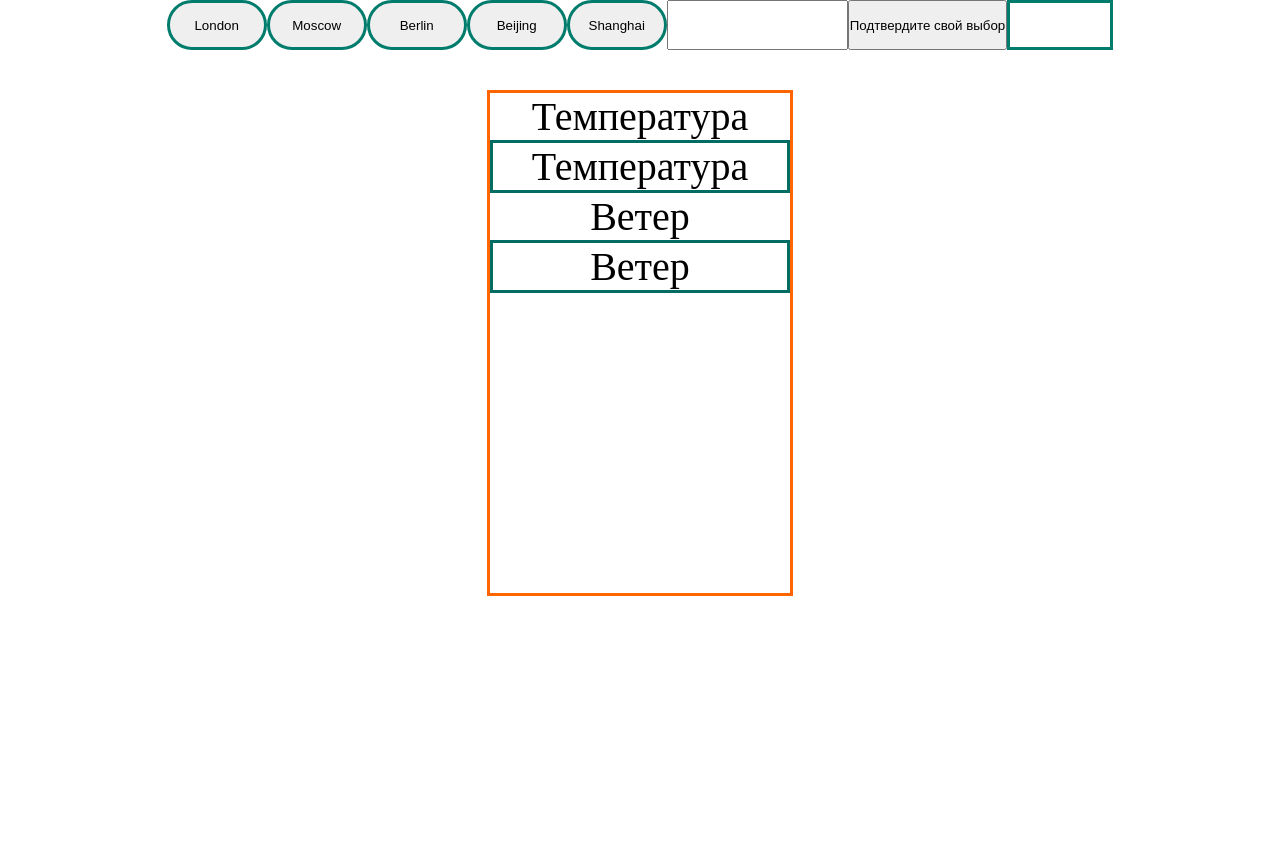
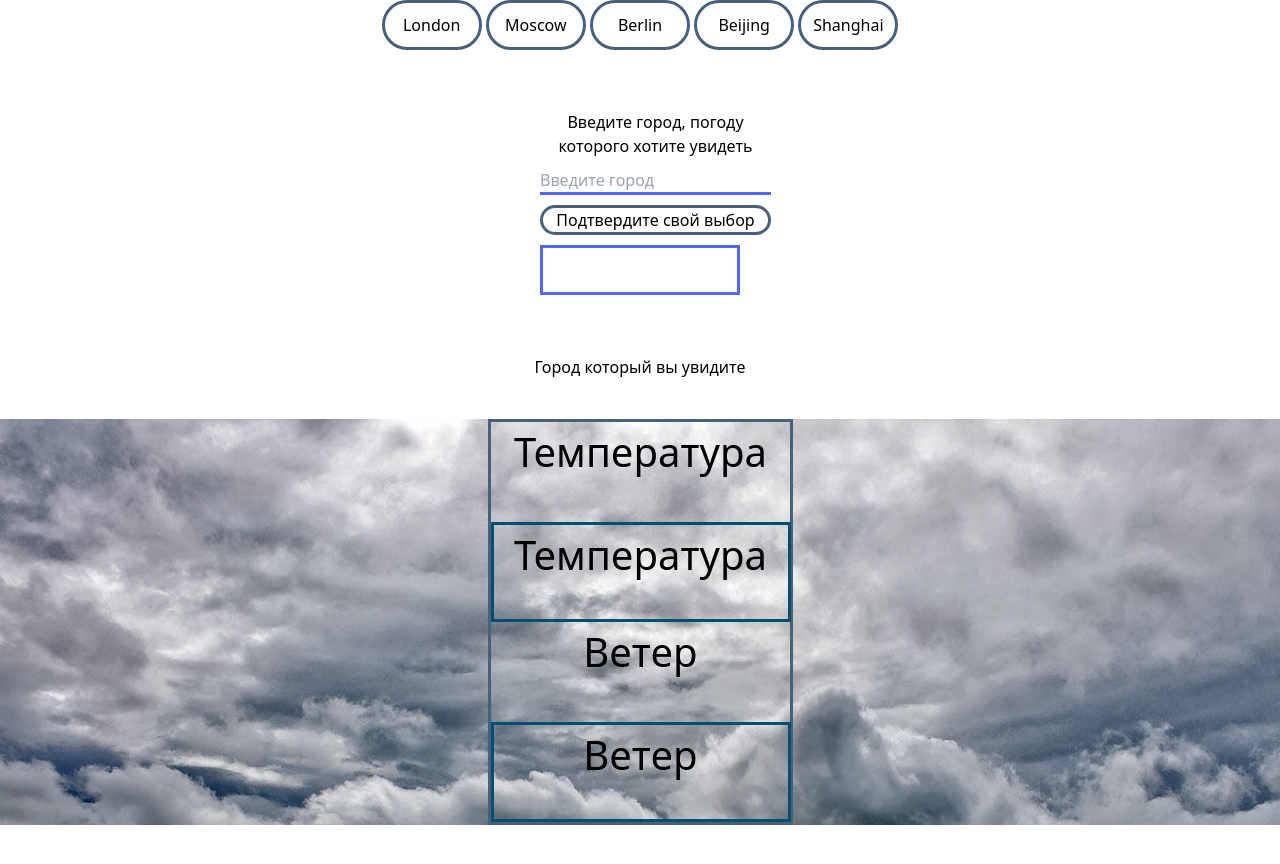
Before and after one commit to LuffyAraragy/WeatherWebPromis, a website: page src/index.html in a window 1280 px wide. Before the commit the page ends 800 px from the top, so only its background shows below. Drawn offline with nearby package versions, Linux system fonts and the light colour scheme; files that its build step writes are made by us from their sources; files whose address does not match are found by name.

Commit message:
All content changed

```diff
--- a/gulp/version.json
+++ b/gulp/version.json
@@ -1,3 +1,3 @@
 {
-    "main": "20231106114230"
+    "main": "20231107110048"
 }
--- a/package.json
+++ b/package.json
@@ -49,6 +49,7 @@
   "dependencies": {
     "axios": "^1.6.0",
     "cheerio": "^1.0.0-rc.12",
-    "puppeteer": "^21.4.1"
+    "puppeteer": "^21.4.1",
+    "tailwindcss": "^3.3.5"
   }
 }
--- a/src/html/header.html
+++ b/src/html/header.html
@@ -1,4 +1,5 @@
-<div class="header" id="button-container">
+<div class="header" src="../img/2.jpg">
+    <div id="button-container">
         <button class="button">
             London
         </button>
@@ -14,8 +15,14 @@
         <button class="button">
             Shanghai
         </button>
+    </div>
+
+    <div class="input-container">
         <!-- <input type="text"> -->
-    <input type="text" id="text-input" name = "message" value="">
+        <div class="text">
+            Введите город, погоду которого хотите увидеть
+        </div>
+        <input type="text" id="text-input" name = "message" value="" placeholder="Введите город">
         <button class="input-button">
             Подтвердите свой выбор
         </button>
@@ -23,3 +30,13 @@
 
         </div>
     </div>
+    <div class="text">
+        Город который вы увидите
+    </div>
+
+    <!-- Интеграция teilwind В проект -->
+    <!-- <div class="text-3xl font-bold underline">
+        Hello world!
+    </div> -->
+
+</div>
--- a/src/html/weather.html
+++ b/src/html/weather.html
@@ -1,14 +1,16 @@
 <div class="weather">
-    <div class="temperature-name">
+    <div class="all-content">
+        <div class="temperature-name size-block">
             Температура
         </div>
-    <div class="temperature">
+        <div class="temperature size-block">
             Температура
         </div>
-    <div class="wind-name">
+        <div class="wind-name size-block">
             Ветер
         </div>
-    <div class="wind">
+        <div class="wind size-block">
             Ветер
         </div>
     </div>
+</div>
--- a/src/index.html
+++ b/src/index.html
@@ -3,14 +3,16 @@
     @@include('html/head.html',{
     "title":"Главная"
     })
- <body>
+   <body>
       <main class="main-blocks">
 
          @@include('html/header.html',{})
          @@include('html/weather.html',{})
 
+      </main>
 
-      </main>
-    <script src = "js/app.min.js"></script>
- </body>
+      <script src = "js/app.min.js"></script>
+      <script src = "https://cdn.tailwindcss.com"></script>
+
+   </body>
 </html>
--- a/src/js/app.js
+++ b/src/js/app.js
@@ -1,143 +1,33 @@
-//console.log("alax");
-//import Swiper from "swiper";
 import * as flsFunctions from "./modules/functions.js";
 
 flsFunctions.isWebp();
 
-// Убрать
-import Swiper, { Navigation, Pagination } from 'swiper';
+const functionFetch = (nameCity) => {
+  fetch(`https://api.openweathermap.org/data/2.5/weather?q=${nameCity}&appid=96ecd3f33dcc527de032893cda86702c`)
+      .then(function (resp){ return resp.json() })
+      .then(function (data) {
+          console.log(data);
+          document.querySelector('.wind').innerHTML = data.wind.speed + " М/с";
+          document.querySelector('.temperature').innerHTML = Math.round(data.main.temp - 273) + "&deg";
+          document.querySelector('.text-information').innerHTML = nameCity;
+      })
+      .catch(function () {
+          console.log("Ошибка" + `https://api.openweathermap.org/data/2.5/weather?q=${nameCity}&appid=96ecd3f33dcc527de032893cda86702c`);
+      });
+};
 
-const swiper = new Swiper();
-
-
-
-
-// Сделать делегирование на кнопки
-// let city = "";
 // London, Moscow, Berlin, Shanghai, Beijing
-// document.getElementById("button1").onclick = function() {
-//     city = 'London';
-
-// };
-
-// document.getElementById("button2").onclick = function() {
-//     city = 'Moscow';
-
-// };
-
-// document.getElementById("button3").onclick = function() {
-//     city = 'Berlin';
-
-// };
-
-// document.getElementById("button4").onclick = function() {
-//     city = 'Frankfurt';
-
-// };
-
-// document.getElementById("button5").onclick = function() {
-//     city = 'Shanghai';
-
-
-// };
-
-// const buttons = document.querySelectorAll('.button');
-//       buttons.forEach(button => {
-//         button.addEventListener('click', () => {
-//             fetch(`https://api.openweathermap.org/data/2.5/weather?q=${city}&appid=96ecd3f33dcc527de032893cda86702c`)
-//             .then(function (resp){ return resp.json() })
-//             .then(function (data) {
-//                 console.log(data);
-//                 document.querySelector('.wind').innerHTML = data.wind.speed;
-//                 document.querySelector('.temperature').innerHTML = Math.round(data.main.temp - 273);
-//             })
-//             .catch(function () {
-
-//             });
-//         });
-//       });
-
-
       const buttonContainer = document.getElementById('button-container');
 
       buttonContainer.addEventListener('click', function(event) {
         if (event.target.className === 'button') {
-          // Вы можете выполнить здесь код, связанный с кнопкой, которая была нажата
-          fetch(`https://api.openweathermap.org/data/2.5/weather?q=${event.target.textContent}&appid=96ecd3f33dcc527de032893cda86702c`)
-            .then(function (resp){ return resp.json() })
-            .then(function (data) {
-                console.log(data);
-                document.querySelector('.wind').innerHTML = data.wind.speed + " М/с";
-                document.querySelector('.temperature').innerHTML = Math.round(data.main.temp - 273) + "&deg" ;
-            })
-            .catch(function () {
-
-            });
+            functionFetch(event.target.textContent);
         }
       });
 
+      document.querySelector(".input-button").onclick = function(){
+        let inputVal = document.querySelector("input").value;
 
-      let inputVal;
-      document.querySelector(".input-button").onclick = function(){
-        inputVal = document.querySelector("input").value;
-        console.log(inputVal);
-        document.querySelector('.text-information').innerHTML = inputVal;
-
-        fetch(`https://api.openweathermap.org/data/2.5/weather?q=${inputVal}&appid=96ecd3f33dcc527de032893cda86702c`)
-            .then(function (resp){ return resp.json() })
-            .then(function (data) {
-                console.log(data);
-                document.querySelector('.wind').innerHTML = data.wind.speed + " М/с";
-                document.querySelector('.temperature').innerHTML = Math.round(data.main.temp - 273) + "&deg" ;
-            })
-            .catch(function () {
-
-            });
+        functionFetch(inputVal);
             document.querySelector("input").value = "";
-
       }
-
-
-// fetch(`http://api.openweathermap.org/data/2.5/weather?q=${city}&appid=96ecd3f33dcc527de032893cda86702c`)
-//     .then(function (resp){ return resp.json() })
-//     .then(function (data) {
-//         console.log(data);
-//         document.querySelector('.wind').innerHTML = data.wind.speed;
-//         document.querySelector('.temperature').innerHTML = Math.round(data.main.temp - 273);
-//     })
-//     .catch(function () {
-
-//     });
-
-
-//   Cors запрещает доступ к ресурсам сайта
-
-
-
-// const axios = require('axios');
-
-// Ваш код для задач Gulp
-
-
-// gulp.task('exampleTask', function() {
-//   axios.get('https://example.com/api/data')
-//     .then(response => {
-//       console.log(response.data);
-//     })
-//     .catch(error => {
-//       console.error('Ошибка при выполнении запроса:', error);
-//     });
-// });
-
-// const axios = require('axios');
-// const cheerio = require('cheerio');
-
-// axios.get('https://kakoyprazdnik.com').then(html => {
-//     const $ = cheerio.load(html.data)
-//     let text = ''
-//     $('#bloktxt > h4').each((i, elem) => {
-//         text += `${$(elem).text()}\n`
-
-//     })
-//     console.log(text);
-// })
--- a/src/scss/header.scss
+++ b/src/scss/header.scss
@@ -2,23 +2,48 @@
     width: 100px;
     height: 50px;
     border: solid;
-    border-color: rgb(0, 124, 108);
+    border-color: rgb(72, 96, 124);
     border-radius: 25px;
 }
 
 .header {
-    display: flex;
+    width: 100%;
+    height: 100%;
+    display: grid;
     justify-content: center;
+    gap: 60px;
+
+
 }
+
 
 .text-information {
     display: grid;
     align-items: center;
     justify-content: center;
-    width: 100px;
-    border-width:1;
-    border-color: rgb(0, 124, 108);
-    border-style: solid;
+    width: 200px;
+    height: 50px;
+    border: solid;
+    border-color: rgb(78, 104, 247);
+}
 
+#text-input {
+    border-bottom: solid;
+    border-color: rgb(78, 104, 247);
+}
 
+.input-button {
+    border: solid;
+    border-color: rgb(72, 96, 124);
+    border-radius: 25px;
 }
+
+.input-container {
+    display: grid;
+    width: 200px;
+    margin: auto;
+    gap: 10px;
+}
+.text {
+    text-align: center;
+}
--- a/src/scss/style.scss
+++ b/src/scss/style.scss
@@ -1,12 +1,18 @@
 * {
     margin: 0px;
     padding: 0px;
+}
 
-}
 @import "fonts";
-
 @import "header";
 @import "weather";
 
+.main-blocks {
+    width: 100%;
+    height: 100%;
+    // background-image: url(../img/1.jpg);
+    background-repeat: no-repeat;
+    background-size: cover;
 
+}
 // @import "up-footer";
--- a/src/scss/weather.scss
+++ b/src/scss/weather.scss
@@ -1,12 +1,27 @@
+.size-block {
+    margin: auto;
+    width: 300px;
+    height: 100px;
+}
+.all-content {
+    width: 305px;
+    height: 100%;
+    margin: auto;
+    border: solid;
+    // border-color: rgb(255, 102, 0);
+    border-color: rgb(72, 96, 124);
+    text-align: center;
+}
 .weather {
-
-    width: 300px;
-    height: 500px;
+    background-image: url(../img/1.jpg);
+    background-repeat: no-repeat;
+    background-size: cover;
+    width: 100%;
+    height: 100%;
     margin: 40px auto;
     gap: 10px;
-    border: solid;
-    border-color: rgb(255, 102, 0);
-    text-align: center;
+
+
 }
 .temperature-name {
     font-size: 40px;
@@ -15,7 +30,7 @@
 .temperature {
     font-size: 40px;
     border: solid;
-    border-color: rgb(3, 109, 100);
+    border-color: rgb(3, 79, 109);
 }
 .wind-name {
     font-size: 40px;
@@ -23,5 +38,5 @@
 .wind {
     font-size: 40px;
     border: solid;
-    border-color: rgb(3, 109, 100);
+    border-color: rgb(3, 79, 109);
 }
```
Also changed, not shown: dist/css/style.css, dist/css/style.min.css, dist/img/1.jpg (added), dist/img/2.jpg (added), dist/index.html, dist/js/app.min.js, src/img/1.jpg (added), src/img/2.jpg (added), 1 other file. Lines whose indentation alone changed are shown as unchanged.
